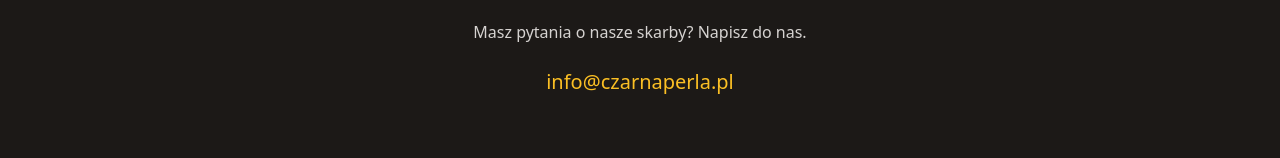
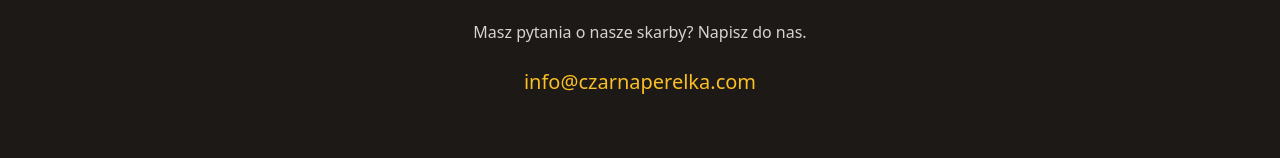
Before and after one commit to MOUVAL/czarnaperelka, a Next.js app: page / in a window 1280 px wide. Shown: the part 1913-2071 px from the top of the page. Built offline with nearby package versions, Linux system fonts and the light colour scheme; a web font is replaced by a local one.

Commit message:
Update email to info@czarnaperelka.com

```diff
--- a/src/app/kontakt/page.tsx
+++ b/src/app/kontakt/page.tsx
@@ -6,7 +6,7 @@
         Masz pytania o nasze skarby? Napisz do nas.
       </p>
       <div className="bg-stone-100 rounded-lg p-8 text-center">
-        <p className="text-2xl text-amber-600 font-medium mb-4">info@czarnaperla.pl</p>
+        <p className="text-2xl text-amber-600 font-medium mb-4">info@czarnaperelka.com</p>
         <p className="text-stone-500">Polska</p>
       </div>
     </div>
--- a/src/app/page.tsx
+++ b/src/app/page.tsx
@@ -67,8 +67,8 @@
         <div className="max-w-4xl mx-auto px-6 text-center">
           <h2 className="font-serif text-3xl font-bold mb-4 text-amber-400">Kontakt</h2>
           <p className="text-stone-300 mb-6">Masz pytania o nasze skarby? Napisz do nas.</p>
-          <a href="mailto:info@czarnaperla.pl" className="text-amber-400 text-xl hover:text-amber-300">
-            info@czarnaperla.pl
+          <a href="mailto:info@czarnaperelka.com" className="text-amber-400 text-xl hover:text-amber-300">
+            info@czarnaperelka.com
           </a>
         </div>
       </section>
```
